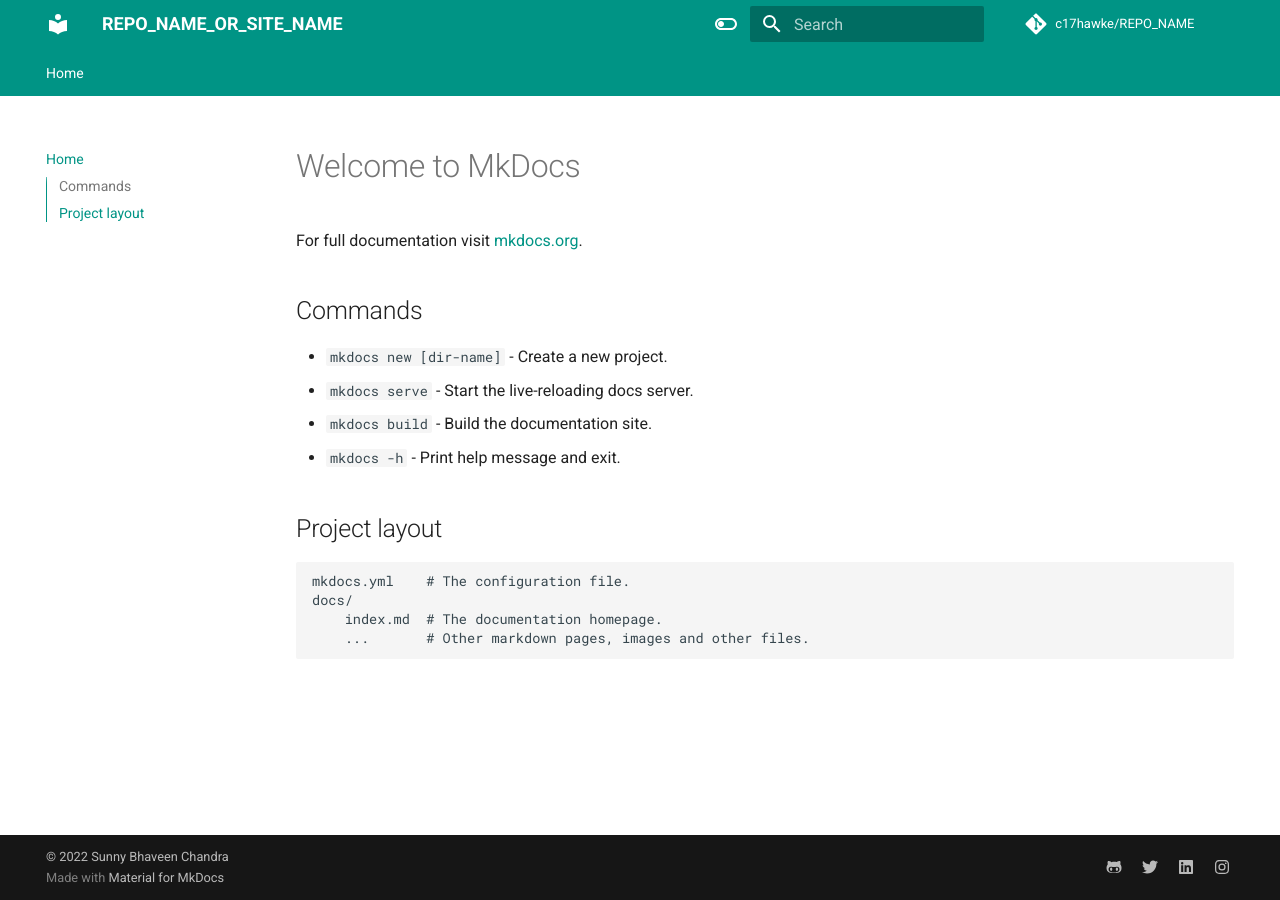
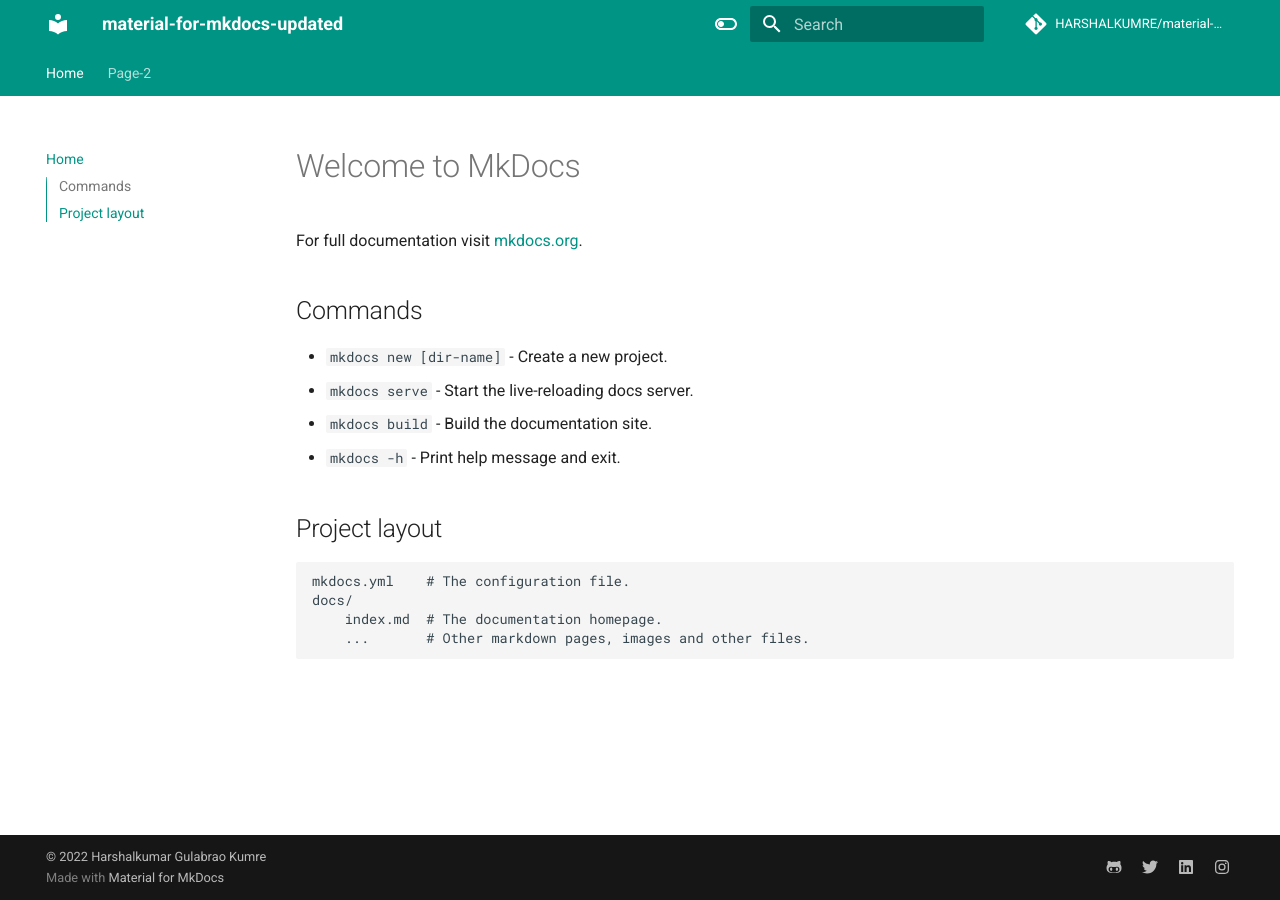
Before and after one commit to HARSHALKUMRE/material-for-mkdocs-updated, an MkDocs documentation site: the page built from docs/index.md, in a window 1280 px wide. Built offline with MkDocs 1.6.1 and Material for MkDocs 9.7.7, drawn with Linux system fonts in a browser that asks for light colours; comment, search, counter and statistics services are not loaded.

Commit message:
updated mkdocs yml file

```diff
--- a/mkdocs.yml
+++ b/mkdocs.yml
@@ -1,16 +1,17 @@
 # Project information
-site_name: REPO_NAME_OR_SITE_NAME
+site_name: material-for-mkdocs-updated
 # defeine TOC or order of website-
 nav:
   - Home: index.md
+  - Page-2: page2.md
 
-site_author: Sunny Bhaveen Chandra
+site_author: Harshalkumar Gulabrao Kumre
 site_description: >-
   DESCRIPTION
 
 # Repository
-repo_name: c17hawke/REPO_NAME
-repo_url: https://github.com/c17hawke/REPO_NAME
+repo_name: HARSHALKUMRE/material-for-mkdocs-updated
+repo_url: https://github.com/HARSHALKUMRE/material-for-mkdocs-updated
 
 # Configuration
 theme:
@@ -39,13 +40,12 @@
 extra:
   social:
     - icon: fontawesome/brands/github-alt
-      link: https://github.com/c17hawke
+      link: https://github.com/HARSHALKUMRE/
     - icon: fontawesome/brands/twitter
-      link: https://twitter.com/c17hawke
     - icon: fontawesome/brands/linkedin
-      link: https://linkedin.com/in/c17hawke
+      link: https://www.linkedin.com/in/harshal-kumre/
     - icon: fontawesome/brands/instagram
-      link: https://www.instagram.com/c17hawke/
+
 
 extra_javascript:
   - javascripts/mathjax.js
@@ -70,4 +70,4 @@
   - search
 
 copyright: |
-  &copy; 2022 <a href="https://github.com/c17hawke"  target="_blank" rel="noopener">Sunny Bhaveen Chandra</a>
+  &copy; 2022 <a href="https://github.com/HARSHALKUMRE/"  target="_blank" rel="noopener">Harshalkumar Gulabrao Kumre</a>
```
